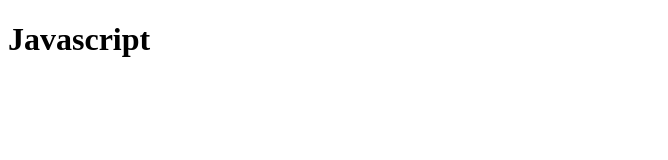
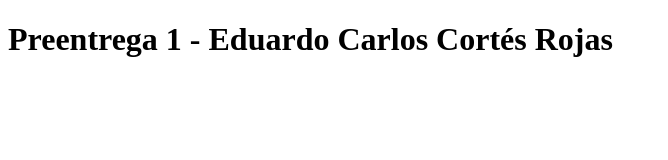
Before and after one commit to edoDev88/preentrega, a plain HTML site: page index.html in a window 1280 px wide. Shown: the whole page, without its empty margins (0-668 px from the left). Drawn offline with Linux system fonts and the light colour scheme.

Commit message:
Inicio del proyecto

```diff
--- a/index.html
+++ b/index.html
@@ -3,10 +3,10 @@
 <head>
     <meta charset="UTF-8">
     <title>Title</title>
+    <script src="script.js"></script>
 </head>
 <body>
-<h1>Javascript</h1>
-
+<h1>Preentrega 1 - Eduardo Carlos Cortés Rojas</h1>
 
 </body>
 </html>
```
Also changed, not shown: script.js (added).
